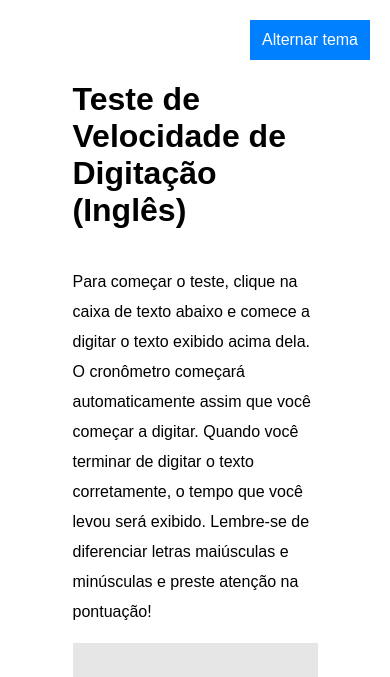
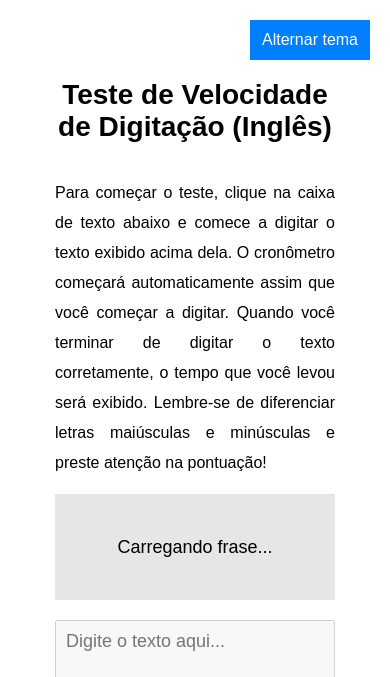
Before and after one commit to IgoorSouza/typing-test, a React (Vite) app: page / in a window 390 px wide. Shown: the top 677 px of the page. Built offline with nearby package versions, Linux system fonts and the light colour scheme; no server answers.

Commit message:
Update index.css

```diff
--- a/src/index.css
+++ b/src/index.css
@@ -28,6 +28,10 @@ body {
   max-width: 900px;
 }
 
+.content h1 {
+  text-align: center;
+}
+
 .container button {
   font-size: 20px;
   height: 50px;
@@ -44,6 +48,10 @@ body {
 .content p {
   font-size: 18px;
   line-height: 30px;
+}
+
+.content > p {
+  text-align: justify;
 }
 
 .textToType {
@@ -95,6 +103,14 @@ textarea {
     height: 40px;
   }
 
+  .content {
+    width: 80%;
+  }
+
+  .content h1 {
+    font-size: 28px;
+  }
+
   .content p {
     font-size: 16px;
     line-height: 30px;
```
